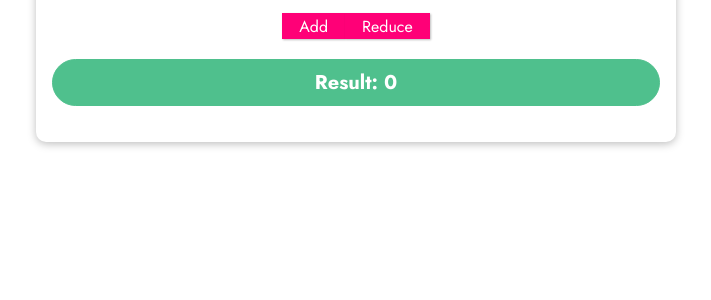
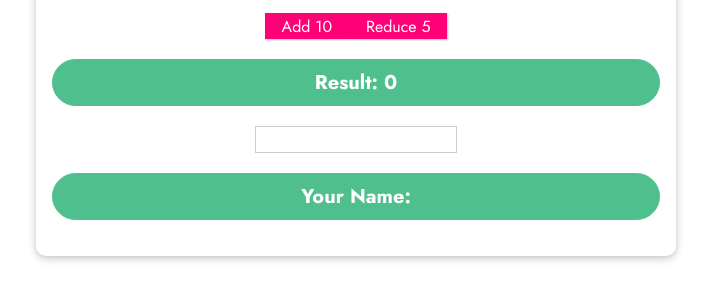
Before and after one commit to SabirAliyev/vue3-course-tcg-simple, a plain HTML site: page index.html in a window 1280 px wide. Shown: the part 286-586 px from the top of the page, without its empty margins (284-995 px from the left). Drawn offline with nearby package versions, Linux system fonts and the light colour scheme.

Commit message:
27. Using the Native event object

```diff
--- a/app.js
+++ b/app.js
@@ -2,9 +2,13 @@ const app = Vue.createApp({
     data() {
         return {
             counter: 0,
+            name: '',
         };
     },
     methods: {
+        setName(event, lastName) {
+            this.name = event.target.value + ' ' + lastName;
+        },
         add() {
             this.counter++;
         },
--- a/index.html
+++ b/index.html
@@ -18,9 +18,12 @@
     </header>
     <section id="events">
       <h2>Events in action</h2>
-      <button v-on:click="add()">Add</button>
-      <button v-on:click="reduce()">Reduce</button>
+      <button v-on:click="add(10)">Add 10</button>
+      <button v-on:click="reduce(5)">Reduce 5</button>
       <p>Result: {{ counter }}</p>
+      <!-- $event - is reserved argument name -->
+      <input type="text" v-on:input="setName($event, 'SomeAdditionalArgument')">
+      <p>Your Name: {{ name }}</p>
     </section>
   </body>
 </html>
```
